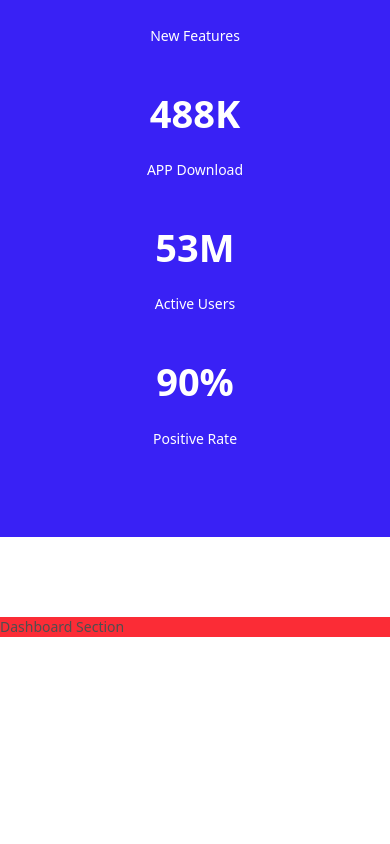
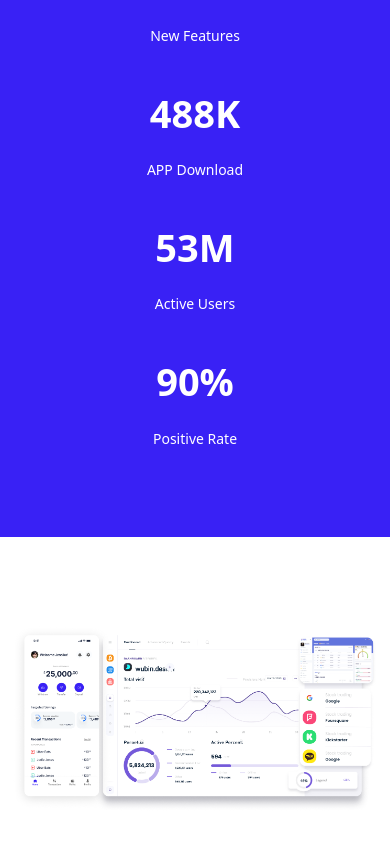
Before and after one commit to alonzojoe/quickspace-page, a React (Vite) app: page / in a window 390 px wide. Shown: the part 7367-8211 px from the top of the page. Before the commit the page ends 8084 px from the top, so only its background shows below. Built offline with nearby package versions, Linux system fonts and the light colour scheme.

Commit message:
implement DashboardSection img + responsiveness

```diff
--- a/src/components/DashboardSection.tsx
+++ b/src/components/DashboardSection.tsx
@@ -1,7 +1,15 @@
+import { DASHBOARD_IMG } from "../constants/index";
+
 const DashboardSection = () => {
   return (
     <section className="my-20">
-      <div className="max-w-7xl mx-auto bg-red-500">Dashboard Section</div>
+      <div className="max-w-7xl px-3 py-2 mx-auto">
+        <img
+          className="w-[100%] h-auto"
+          src={DASHBOARD_IMG}
+          alt="dashboard-img"
+        />
+      </div>
     </section>
   );
 };
```
